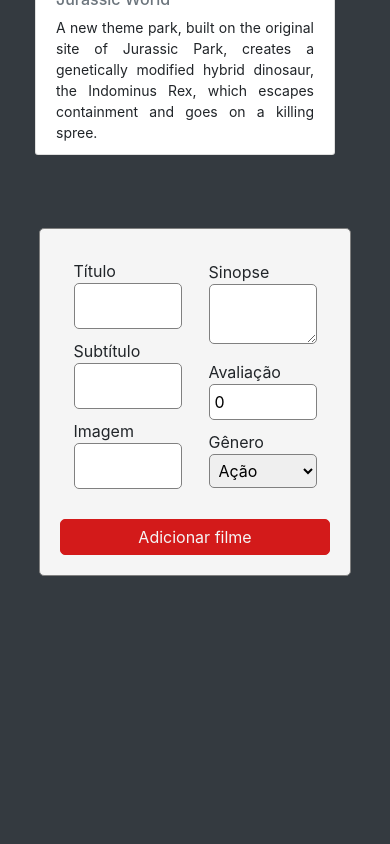
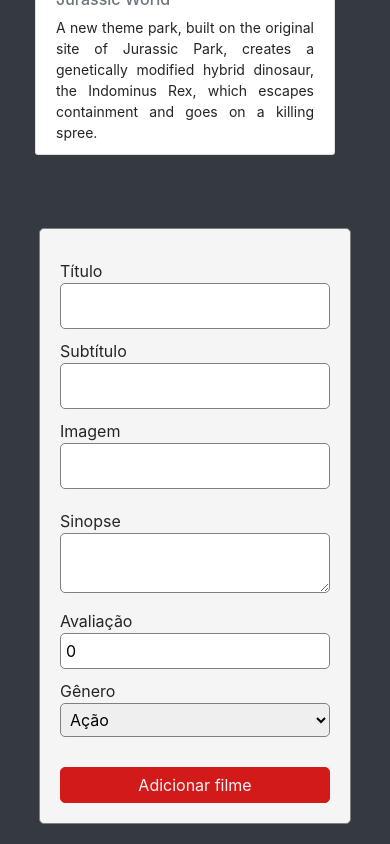
Before and after one commit to AndersonSilva94/project-movie-cards-library-stateful, a React (Create React App) app: page / in a window 390 px wide. Shown: the part 4029-4873 px from the top of the page. Before the commit the page ends 4625 px from the top, so only its background shows below. Built offline with nearby package versions, Linux system fonts and the light colour scheme.

Commit message:
feat: :rocket: Add media queries

```diff
--- a/src/App.css
+++ b/src/App.css
@@ -159,3 +159,13 @@
   justify-content: flex-end;
   padding: 12px 20px;
 }
+
+@media (max-width: 600px) {
+  .add-movie-area form {
+    flex-direction: column;
+  }
+
+  .add-movie-area form div {
+    width: 100%;
+  }
+}
```
